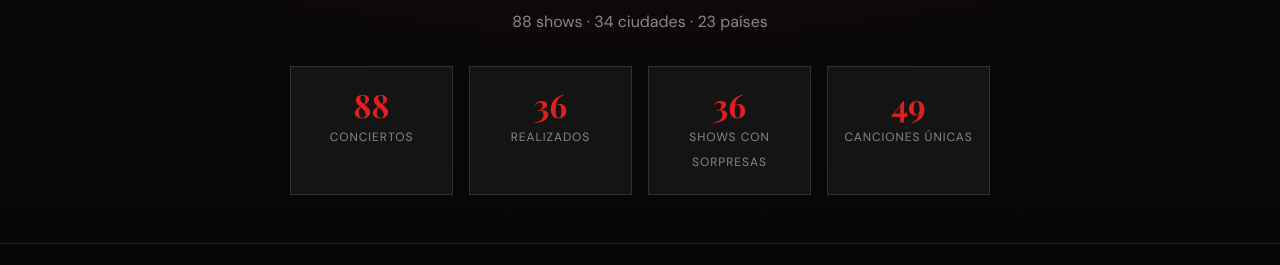
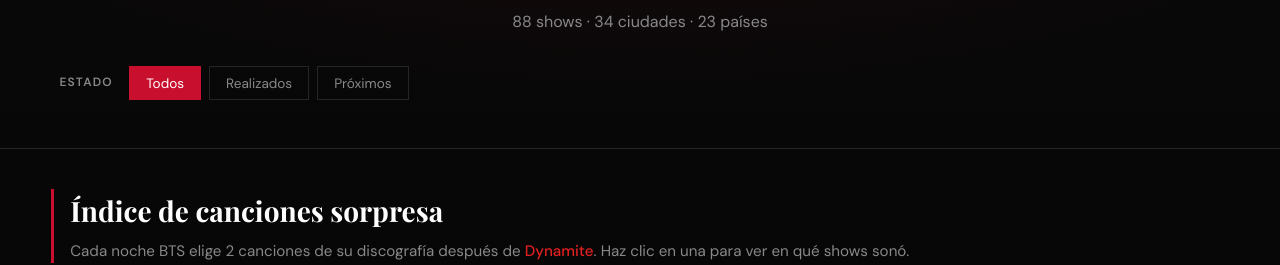
Before and after one commit to Yikxzyz/Fechas_bts, a plain HTML site: page index.html in a window 1280 px wide. Shown: the part 290-555 px from the top of the page. Drawn offline with nearby package versions, Linux system fonts and the light colour scheme.

Commit message:
Update index.html

```diff
--- a/index.html
+++ b/index.html
@@ -24,24 +24,14 @@
         <p class="hero-tour-name" id="tour-name">ARIRANG World Tour</p>
         <p class="hero-subtitle" id="hero-subtitle"></p>
 
-        <div class="stats">
-          <div class="stat">
-            <span class="stat-value" id="stat-shows">—</span>
-            <span class="stat-label">Conciertos</span>
-          </div>
-          <div class="stat">
-            <span class="stat-value" id="stat-completed">—</span>
-            <span class="stat-label">Realizados</span>
-          </div>
-          <div class="stat">
-            <span class="stat-value" id="stat-songs-recorded">—</span>
-            <span class="stat-label">Shows con sorpresas</span>
-          </div>
-          <div class="stat">
-            <span class="stat-value" id="stat-unique-songs">—</span>
-            <span class="stat-label">Canciones únicas</span>
-          </div>
+        <div class="filter-row">
+          <span class="filter-label">Estado</span>
+          <button type="button" class="chip active" data-filter="all">Todos</button>
+          <button type="button" class="chip" data-filter="past">Realizados</button>
+          <button type="button" class="chip" data-filter="upcoming">Próximos</button>
         </div>
+      </div>
+    </header>
       </div>
     </header>
 
@@ -116,8 +106,8 @@
     <footer>
       <div class="container">
         <p>
-          Hecho con <span class="footer-heart">♥</span> por ARMY · Proyecto
-          fan no oficial
+          Hecho con mucho amor para mi novia Cony - Hecho por Yikxzyz · Proyecto
+          fan no oficial.
         </p>
         <p>
           Datos basados en
```
